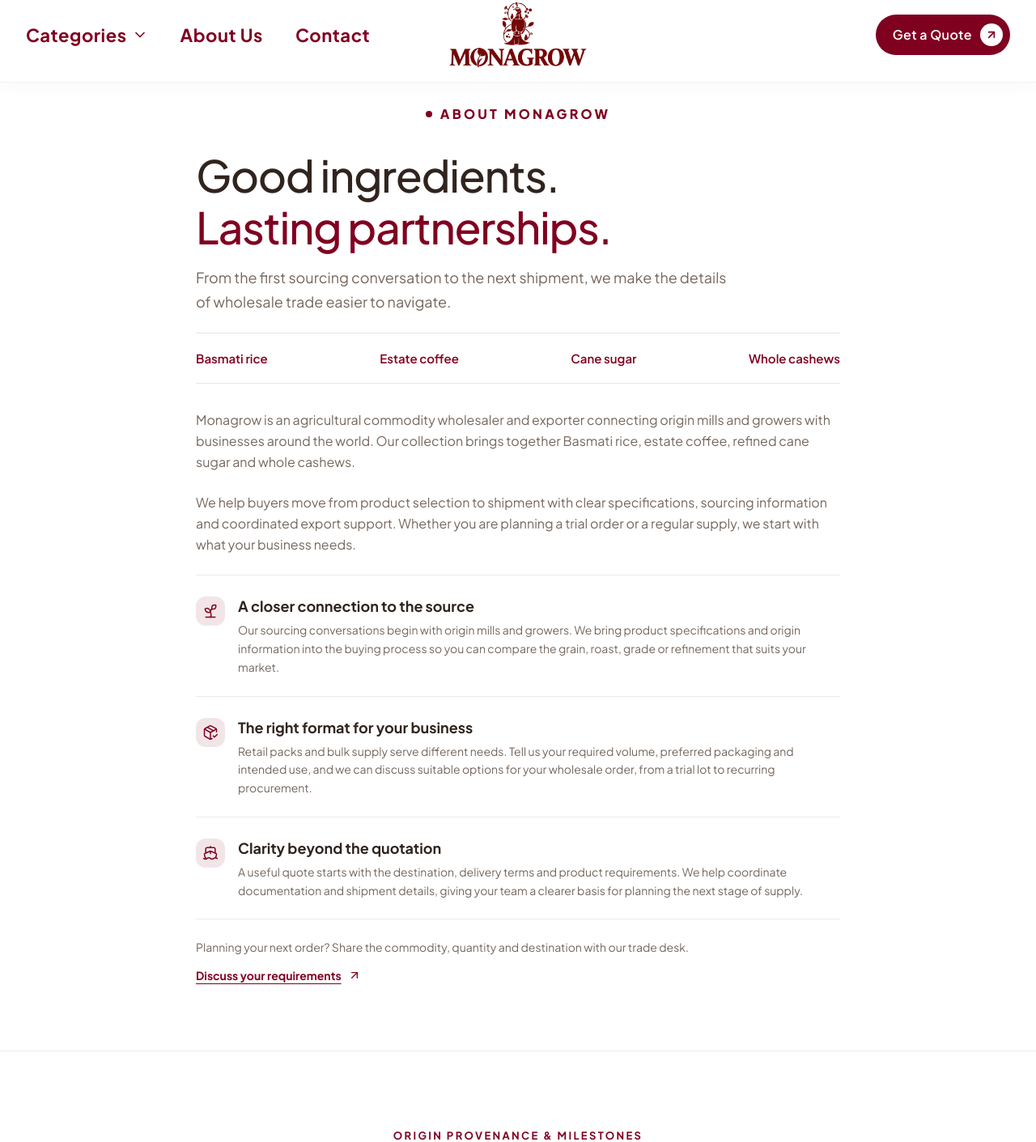
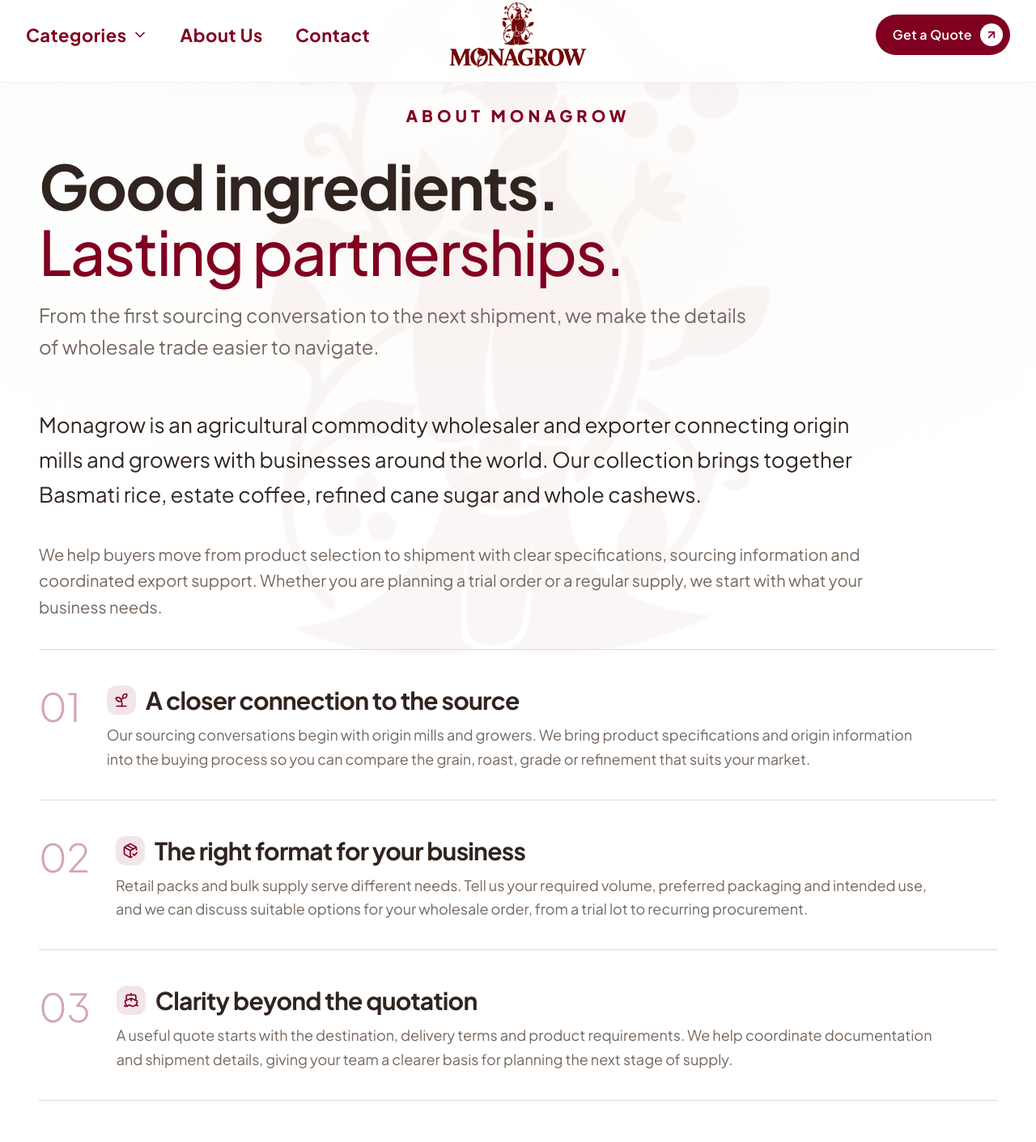
Before and after one commit to techgohypemedia/monogrow, a Next.js app: page /about-us in a window 1280 px wide. Shown: the part 15-1426 px from the top of the page at 81% size. Built offline with nearby package versions, Linux system fonts and the light colour scheme.

Commit message:
feat: add comprehensive about us page with interactive UI

```diff
--- a/app/about-us/page.tsx
+++ b/app/about-us/page.tsx
@@ -337,106 +337,140 @@
       <main className="flex-1">
         {/* ========================================================
             PAGE HERO & FOUNDATION: ABOUT MONAGROW (ABOUT US PAGE ONLY)
-            Vertical stacked layout with crisp white background
+            Full-width end-to-end luxury editorial layout
             ======================================================== */}
-        <section className="pt-28 sm:pt-36 pb-14 sm:pb-20 bg-white border-b border-neutral-200/80">
-          <div className="w-full max-w-[860px] mx-auto px-4 sm:px-6 lg:px-8">
-            {/* Centered Eyebrow */}
+        <section className="pt-28 sm:pt-36 pb-16 sm:pb-24 bg-white border-b border-neutral-200/80 relative overflow-hidden">
+          {/* Subtle ambient warm radial depth in background */}
+          <div
+            className="absolute top-0 left-1/2 -translate-x-1/2 w-[1400px] h-[600px] bg-radial from-[#faf6f0]/60 via-[#faf9f6]/30 to-transparent pointer-events-none opacity-80"
+            aria-hidden="true"
+          />
+          {/* Monagrow brand watermark */}
+          <div
+            className="absolute top-1/4 left-1/2 -translate-x-1/2 -translate-y-1/2 w-[850px] h-[850px] pointer-events-none opacity-[0.035] select-none flex items-center justify-center"
+            aria-hidden="true"
+          >
+            <Image
+              src="/assets/monagrow-official-symbol.png"
+              alt=""
+              fill
+              className="object-contain"
+            />
+          </div>
+
+          {/* End-to-End Container spanning matching page grid width */}
+          <div className="w-full max-w-[1380px] mx-auto px-4 sm:px-6 lg:px-8 xl:px-12 relative z-10">
+            {/* Eyebrow Header: Clean, bold typography */}
             <div className="flex justify-center mb-6 sm:mb-8">
-              <span className="inline-flex items-center gap-2.5 text-[#800020] text-sm sm:text-base font-extrabold uppercase tracking-[0.2em]">
-                <span className="w-2 h-2 rounded-full bg-[#800020]" />
+              <span className="text-base sm:text-lg md:text-xl font-extrabold uppercase tracking-[0.25em] text-[#800020]">
                 About Monagrow
               </span>
             </div>
 
-            {/* Top Text Block (From Screenshot 2: Good ingredients. Lasting partnerships.) */}
+            {/* Top Text Block: Good ingredients. Lasting partnerships. */}
             <div className="space-y-4">
-              <h1 className="text-3xl sm:text-5xl lg:text-[54px] font-medium text-[#30241e] tracking-tight leading-[1.18]">
+              <h1 className="text-4xl sm:text-6xl lg:text-7xl xl:text-[76px] font-bold text-[#30241e] tracking-tight leading-[1.06]">
                 Good ingredients.<br />
                 <em className="text-[#800020] not-italic font-medium">Lasting partnerships.</em>
               </h1>
 
-              <p className="text-base sm:text-lg text-[#75675d] leading-relaxed max-w-2xl font-normal">
+              <p className="text-lg sm:text-xl md:text-2xl text-[#75675d] leading-relaxed max-w-4xl font-normal mt-4 sm:mt-5">
                 From the first sourcing conversation to the next shipment, we make the details of wholesale trade easier to navigate.
               </p>
-
-              {/* Products list with evenly divided space */}
-              <div className="py-4 sm:py-5 border-y border-neutral-200 mt-6 mb-6">
-                <ul className="flex flex-wrap items-center justify-between gap-y-2 text-xs sm:text-sm md:text-[15px] font-semibold text-[#800020] w-full">
-                  <li>Basmati rice</li>
-                  <li>Estate coffee</li>
-                  <li>Cane sugar</li>
-                  <li>Whole cashews</li>
-                </ul>
-              </div>
             </div>
 
-            {/* Bottom Text Block (Placed Just Below the Left Side Text - Full Right-Side Content) */}
-            <div className="mt-8 space-y-6 text-[#75675d] text-sm sm:text-base leading-relaxed">
-              <p>
+            {/* Bottom Content: Narrative & 3 Detail Points in Clean Luxury Editorial Layout */}
+            <div className="mt-10 sm:mt-14 space-y-7 sm:space-y-9 text-[#75675d] text-base sm:text-lg md:text-xl leading-[1.85] w-full">
+              <p className="text-xl sm:text-2xl lg:text-[26px] text-[#30241e] font-normal leading-[1.65] max-w-5xl">
                 Monagrow is an agricultural commodity wholesaler and exporter connecting origin mills and growers with businesses around the world. Our collection brings together Basmati rice, estate coffee, refined cane sugar and whole cashews.
               </p>
-              <p>
+              <p className="max-w-5xl text-base sm:text-lg md:text-xl text-[#75675d] leading-relaxed">
                 We help buyers move from product selection to shipment with clear specifications, sourcing information and coordinated export support. Whether you are planning a trial order or a regular supply, we start with what your business needs.
               </p>
 
               {/* Detail 1: A closer connection to the source */}
-              <div className="pt-6 border-t border-neutral-200/80 flex items-start gap-4 text-left">
-                <div className="w-9 h-9 rounded-xl bg-[#800020]/10 flex items-center justify-center text-[#800020] shrink-0 mt-0.5">
-                  <Sprout className="w-5 h-5 stroke-[1.8]" />
+              <div className="pt-9 sm:pt-11 border-t border-[#dcd0c3]/80 w-full">
+                <div className="flex items-start gap-5 sm:gap-8 text-left">
+                  <span className="text-3xl sm:text-4xl lg:text-5xl font-light text-[#800020]/35 select-none shrink-0 font-serif pt-0.5">
+                    01
+                  </span>
+                  <div className="space-y-2 flex-1">
+                    <div className="flex items-center gap-3">
+                      <div className="w-9 h-9 rounded-xl bg-[#800020]/10 flex items-center justify-center text-[#800020] shrink-0">
+                        <Sprout className="w-5 h-5 stroke-[2]" />
                       </div>
-                <div className="space-y-1">
-                  <h3 className="text-base sm:text-lg font-bold text-[#30241e]">
+                      <h3 className="text-lg sm:text-xl md:text-2xl lg:text-3xl font-bold text-[#30241e] tracking-tight">
                         A closer connection to the source
                       </h3>
-                  <p className="text-xs sm:text-sm text-[#75675d] leading-relaxed">
+                    </div>
+                    <p className="text-sm sm:text-base md:text-lg text-[#75675d] leading-relaxed pt-0.5 max-w-5xl">
                       Our sourcing conversations begin with origin mills and growers. We bring product specifications and origin information into the buying process so you can compare the grain, roast, grade or refinement that suits your market.
                     </p>
                   </div>
                 </div>
+              </div>
 
               {/* Detail 2: The right format for your business */}
-              <div className="pt-6 border-t border-neutral-200/80 flex items-start gap-4 text-left">
-                <div className="w-9 h-9 rounded-xl bg-[#800020]/10 flex items-center justify-center text-[#800020] shrink-0 mt-0.5">
-                  <PackageCheck className="w-5 h-5 stroke-[1.8]" />
+              <div className="pt-9 sm:pt-11 border-t border-[#dcd0c3]/80 w-full">
+                <div className="flex items-start gap-5 sm:gap-8 text-left">
+                  <span className="text-3xl sm:text-4xl lg:text-5xl font-light text-[#800020]/35 select-none shrink-0 font-serif pt-0.5">
+                    02
+                  </span>
+                  <div className="space-y-2 flex-1">
+                    <div className="flex items-center gap-3">
+                      <div className="w-9 h-9 rounded-xl bg-[#800020]/10 flex items-center justify-center text-[#800020] shrink-0">
+                        <PackageCheck className="w-5 h-5 stroke-[2]" />
                       </div>
-                <div className="space-y-1">
-                  <h3 className="text-base sm:text-lg font-bold text-[#30241e]">
+                      <h3 className="text-lg sm:text-xl md:text-2xl lg:text-3xl font-bold text-[#30241e] tracking-tight">
                         The right format for your business
                       </h3>
-                  <p className="text-xs sm:text-sm text-[#75675d] leading-relaxed">
+                    </div>
+                    <p className="text-sm sm:text-base md:text-lg text-[#75675d] leading-relaxed pt-0.5 max-w-5xl">
                       Retail packs and bulk supply serve different needs. Tell us your required volume, preferred packaging and intended use, and we can discuss suitable options for your wholesale order, from a trial lot to recurring procurement.
                     </p>
                   </div>
                 </div>
+              </div>
 
               {/* Detail 3: Clarity beyond the quotation */}
-              <div className="pt-6 border-t border-neutral-200/80 flex items-start gap-4 text-left">
-                <div className="w-9 h-9 rounded-xl bg-[#800020]/10 flex items-center justify-center text-[#800020] shrink-0 mt-0.5">
-                  <Ship className="w-5 h-5 stroke-[1.8]" />
+              <div className="pt-9 sm:pt-11 border-t border-[#dcd0c3]/80 w-full">
+                <div className="flex items-start gap-5 sm:gap-8 text-left">
+                  <span className="text-3xl sm:text-4xl lg:text-5xl font-light text-[#800020]/35 select-none shrink-0 font-serif pt-0.5">
+                    03
+                  </span>
+                  <div className="space-y-2 flex-1">
+                    <div className="flex items-center gap-3">
+                      <div className="w-9 h-9 rounded-xl bg-[#800020]/10 flex items-center justify-center text-[#800020] shrink-0">
+                        <Ship className="w-5 h-5 stroke-[2]" />
                       </div>
-                <div className="space-y-1">
-                  <h3 className="text-base sm:text-lg font-bold text-[#30241e]">
+                      <h3 className="text-lg sm:text-xl md:text-2xl lg:text-3xl font-bold text-[#30241e] tracking-tight">
                         Clarity beyond the quotation
                       </h3>
-                  <p className="text-xs sm:text-sm text-[#75675d] leading-relaxed">
+                    </div>
+                    <p className="text-sm sm:text-base md:text-lg text-[#75675d] leading-relaxed pt-0.5 max-w-5xl">
                       A useful quote starts with the destination, delivery terms and product requirements. We help coordinate documentation and shipment details, giving your team a clearer basis for planning the next stage of supply.
                     </p>
                   </div>
                 </div>
+              </div>
 
-              {/* Planning your next order action block */}
-              <div className="pt-6 border-t border-neutral-200/80 space-y-3">
-                <p className="text-xs sm:text-sm text-[#75675d]">
+              {/* Trade Desk Inquiries action block */}
+              <div className="pt-10 sm:pt-12 border-t border-[#dcd0c3]/80 flex flex-col sm:flex-row sm:items-center justify-between gap-6 w-full">
+                <div className="space-y-1.5 max-w-2xl">
+                  <p className="text-xs sm:text-sm font-bold uppercase tracking-[0.2em] text-[#800020]">
+                    Trade Desk Inquiries
+                  </p>
+                  <p className="text-base sm:text-lg text-[#30241e] font-medium leading-relaxed">
                     Planning your next order? Share the commodity, quantity and destination with our trade desk.
                   </p>
+                </div>
                 <button
                   type="button"
                   onClick={() => handleOpenQuoteModal("Direct Origin Procurement")}
-                  className="inline-flex items-center gap-2 text-xs sm:text-sm font-bold text-[#800020] hover:text-[#520014] underline underline-offset-4 transition-colors cursor-pointer"
+                  className="shrink-0 px-7 py-3.5 rounded-full bg-[#800020] text-white hover:bg-[#68001a] text-xs sm:text-sm font-bold shadow-sm hover:shadow-md transition-all inline-flex items-center gap-2.5 cursor-pointer self-start sm:self-auto group"
                 >
                   <span>Discuss your requirements</span>
-                  <ArrowUpRight className="w-4 h-4" />
+                  <ArrowUpRight className="w-4 h-4 group-hover:translate-x-0.5 group-hover:-translate-y-0.5 transition-transform" />
                 </button>
               </div>
             </div>
```
Lines whose indentation alone changed are shown as unchanged.
